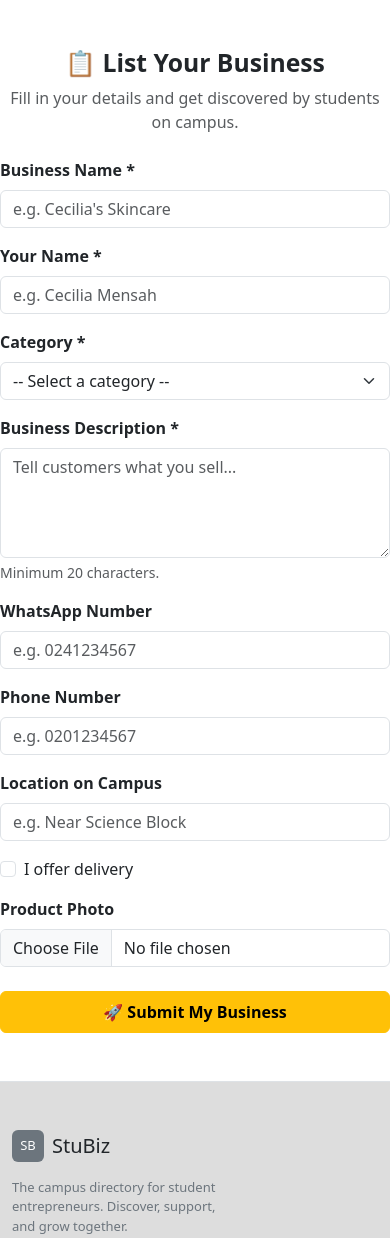
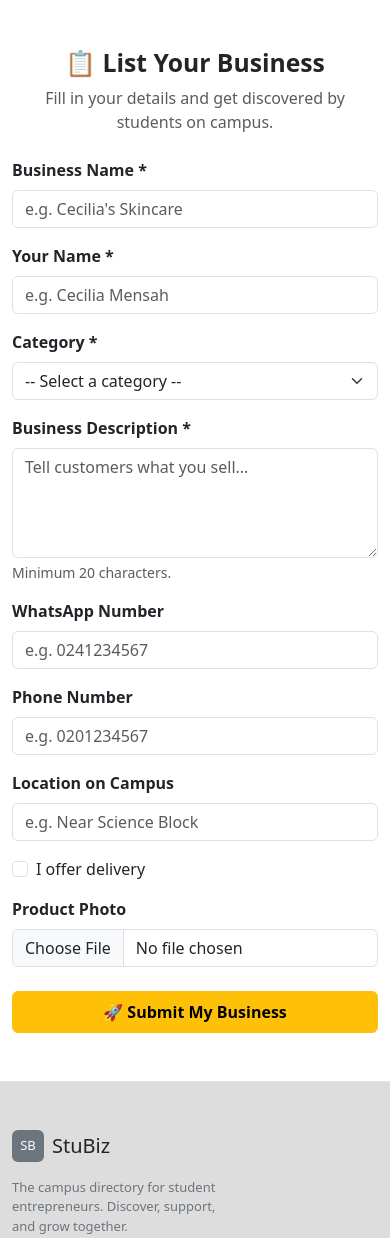
Before and after one commit to eleonstephon/Student_bizdir, a Flask app: page /register in a window 390 px wide. Shown: the part 128-1366 px from the top of the page. Run offline with Flask 3, Linux system fonts and the light colour scheme.

Commit message:
Made register page responsive

```diff
--- a/templates/register.html
+++ b/templates/register.html
@@ -3,6 +3,7 @@
 {% block title %}List Your Business{% endblock %}
 
 {% block main %}
+<div class="container-md">
     <div class="row justify-content-center mt-5">
         <div class="col-md-7">
             <div class="text-center mb-4">
@@ -69,4 +70,5 @@
             </form>
         </div>
     </div>
+</div>
 {% endblock main %}
```
Lines whose indentation alone changed are shown as unchanged.
